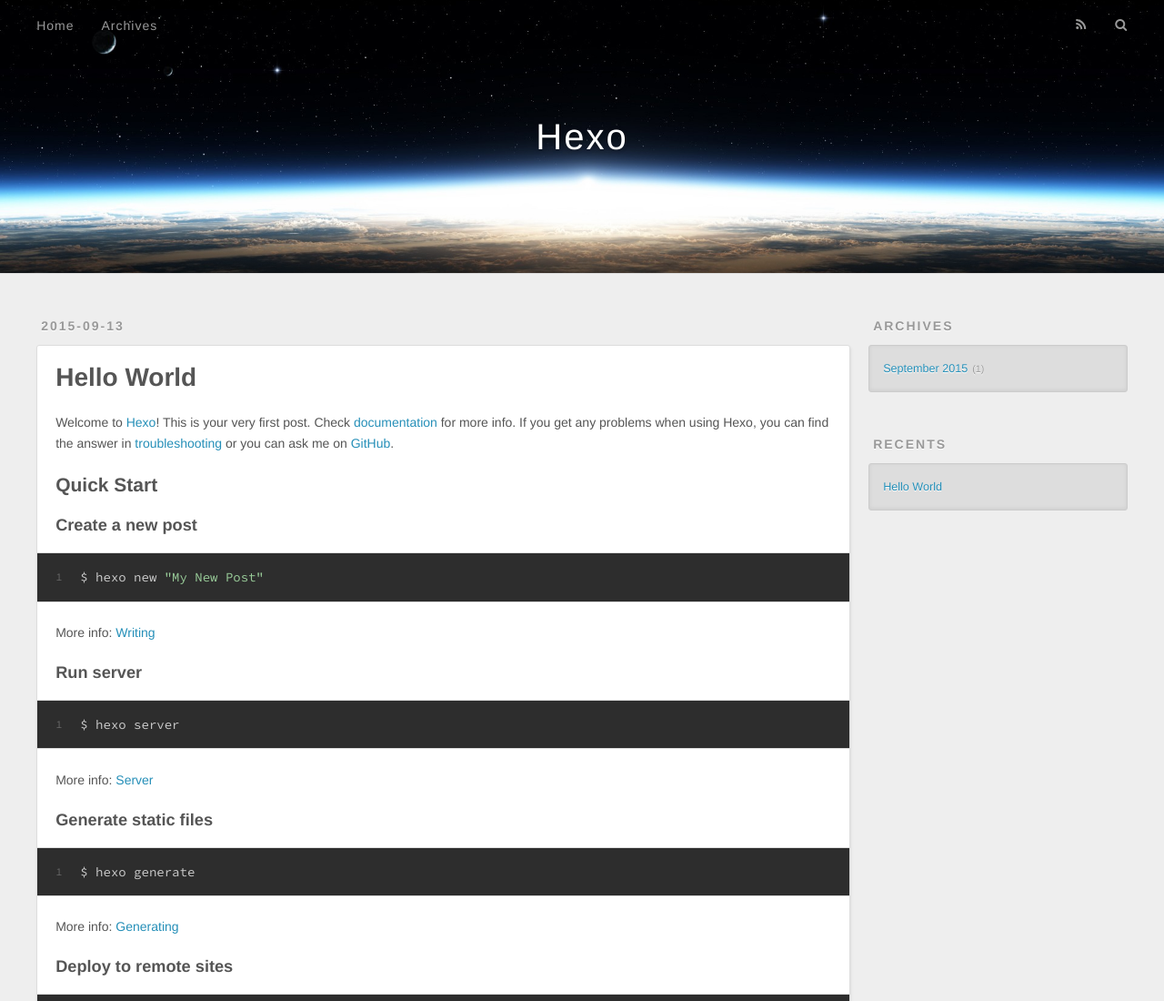
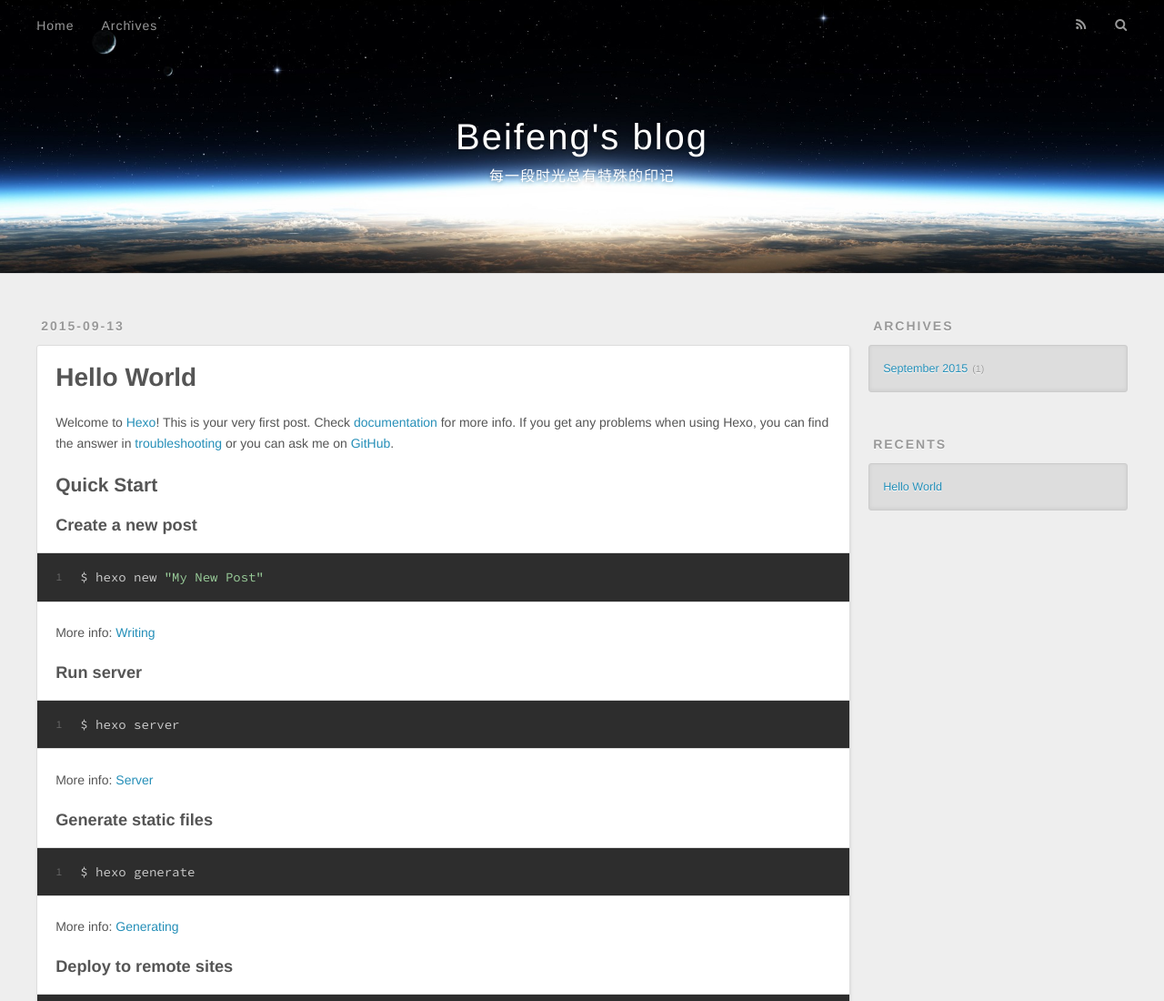
Before and after one commit to biwoodfengs/biwoodfengs.github.io, a plain HTML site: page index.html in a window 1280 px wide. Shown: the top 1100 px of the page at 91% size. Drawn offline with nearby package versions, Linux system fonts and the light colour scheme.

Commit message:
Site updated: 2015-10-25 22:10:41

```diff
--- a/index.html
+++ b/index.html
@@ -3,19 +3,19 @@
 <head>
   <meta charset="utf-8">
 
-  <title>Hexo</title>
+  <title>Beifeng&#39;s blog</title>
   <meta name="viewport" content="width=device-width, initial-scale=1, maximum-scale=1">
   <meta name="description">
 <meta property="og:type" content="website">
-<meta property="og:title" content="Hexo">
+<meta property="og:title" content="Beifeng's blog">
 <meta property="og:url" content="http://yoursite.com/index.html">
-<meta property="og:site_name" content="Hexo">
+<meta property="og:site_name" content="Beifeng's blog">
 <meta property="og:description">
 <meta name="twitter:card" content="summary">
-<meta name="twitter:title" content="Hexo">
+<meta name="twitter:title" content="Beifeng's blog">
 <meta name="twitter:description">
 
-    <link rel="alternative" href="/atom.xml" title="Hexo" type="application/atom+xml">
+    <link rel="alternative" href="/atom.xml" title="Beifeng&#39;s blog" type="application/atom+xml">
 
 
     <link rel="icon" href="/favicon.png">
@@ -33,8 +33,12 @@
   <div id="header-outer" class="outer">
     <div id="header-title" class="inner">
       <h1 id="logo-wrap">
-        <a href="/" id="logo">Hexo</a>
+        <a href="/" id="logo">Beifeng&#39;s blog</a>
       </h1>
+
+        <h2 id="subtitle-wrap">
+          <a href="/" id="subtitle">每一段时光总有特殊的印记</a>
+        </h2>
 
     </div>
     <div id="header-inner" class="inner">
@@ -96,7 +100,7 @@
 
     </div>
     <footer class="article-footer">
-      <a data-url="http://yoursite.com/2015/09/13/hello-world/" data-id="cieiqukad0000gsqnvae4jp4b" class="article-share-link">Share</a>
+      <a data-url="http://yoursite.com/2015/09/13/hello-world/" data-id="cig6les1n0000qgqn7n43dom3" class="article-share-link">Share</a>
 
 
     </footer>
```
Also changed, not shown: 2015/09/13/hello-world/index.html (+9 -5 lines), archives/2015/09/index.html (+10 -6 lines), archives/2015/index.html (+10 -6 lines), archives/index.html (+10 -6 lines).
